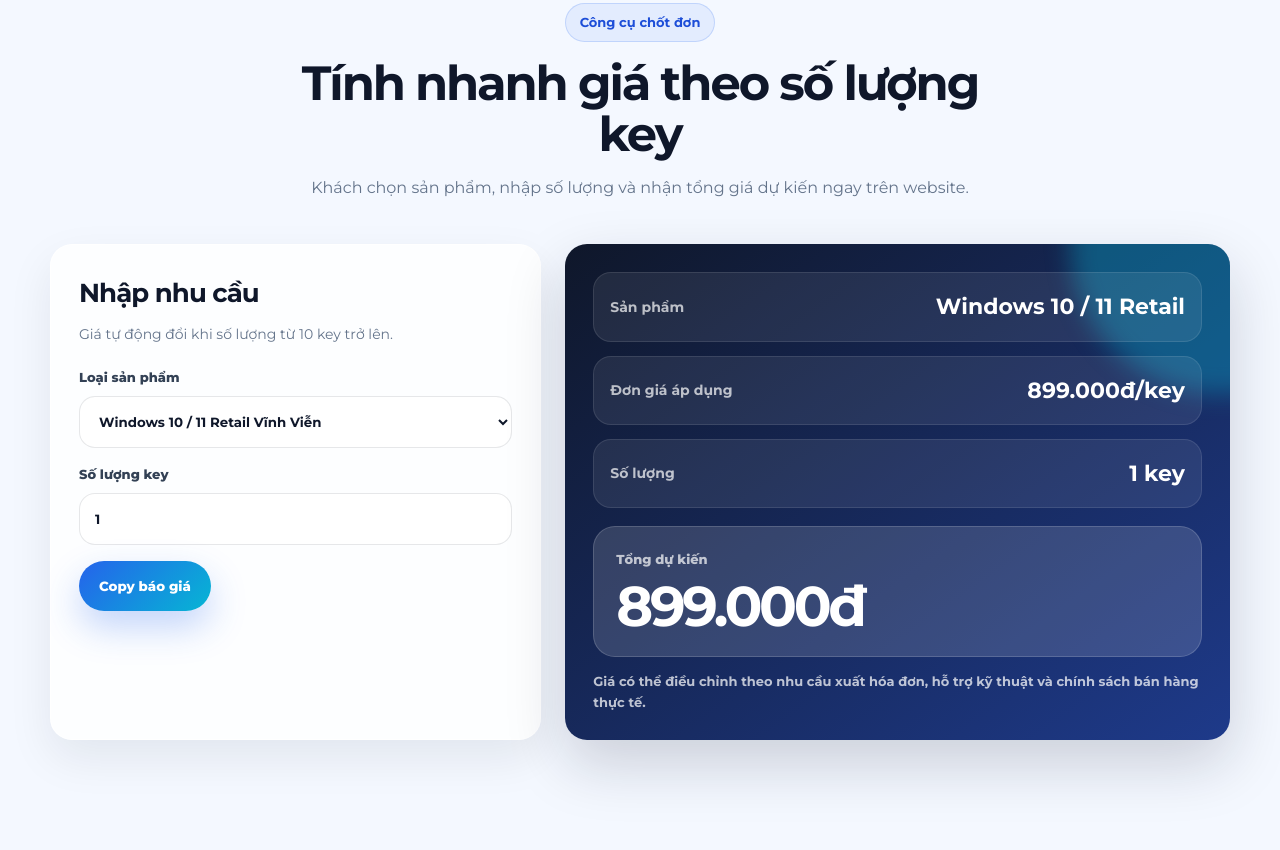
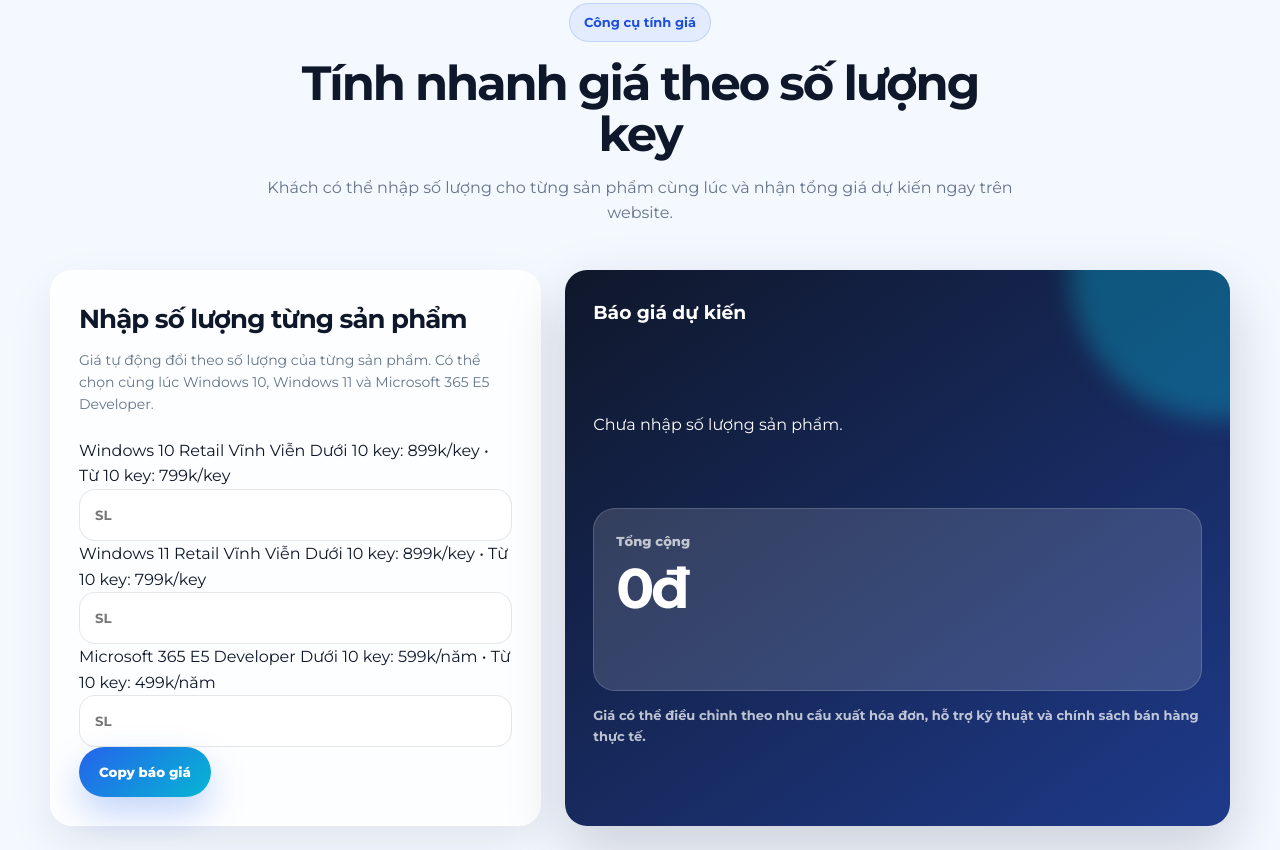
Before and after one commit to LeMinhTrii/win, a plain HTML site: page index.html in a window 1280 px wide. Shown: the part 2650-3500 px from the top of the page. Drawn offline with Linux system fonts and the light colour scheme.

Commit message:
Enhance calculator with multiple product inputs and pricing
Updated the calculator section to allow input for multiple products and improved the pricing display. Revised text for clarity and added new product options.

```diff
--- a/index.html
+++ b/index.html
@@ -280,40 +280,64 @@
       <section class="section" id="calculator">
         <div class="container">
           <div class="section-heading">
-            <span class="eyebrow">Công cụ chốt đơn</span>
+            <span class="eyebrow">Công cụ tính giá</span>
             <h2>Tính nhanh giá theo số lượng key</h2>
             <p>
-              Khách chọn sản phẩm, nhập số lượng và nhận tổng giá dự kiến ngay
-              trên website.
+              Khách có thể nhập số lượng cho từng sản phẩm cùng lúc và nhận tổng
+              giá dự kiến ngay trên website.
             </p>
           </div>
 
           <div class="calculator-wrap">
             <div class="calculator-card">
-              <h3>Nhập nhu cầu</h3>
-              <p>Giá tự động đổi khi số lượng từ 10 key trở lên.</p>
+              <h3>Nhập số lượng từng sản phẩm</h3>
+              <p>
+                Giá tự động đổi theo số lượng của từng sản phẩm. Có thể chọn
+                cùng lúc Windows 10, Windows 11 và Microsoft 365 E5 Developer.
+              </p>
 
-              <div class="field-group">
-                <label for="productType">Loại sản phẩm</label>
-                <select id="productType">
-                  <option value="windows">
-                    Windows 10 / 11 Retail Vĩnh Viễn
-                  </option>
-                  <option value="office">
-                    Office 365 E5 Developer - 1 năm
-                  </option>
-                </select>
-              </div>
+              <div class="calc-product-list">
+                <div class="calc-product-row">
+                  <div>
+                    <label for="qtyWin10">Windows 10 Retail Vĩnh Viễn</label>
+                    <span>Dưới 10 key: 899k/key • Từ 10 key: 799k/key</span>
+                  </div>
+                  <input
+                    type="number"
+                    id="qtyWin10"
+                    min="0"
+                    placeholder="SL"
+                    inputmode="numeric"
+                  />
+                </div>
 
-              <div class="field-group">
-                <label for="quantity">Số lượng key</label>
-                <input
-                  type="number"
-                  id="quantity"
-                  min="1"
-                  value="1"
-                  inputmode="numeric"
-                />
+                <div class="calc-product-row">
+                  <div>
+                    <label for="qtyWin11">Windows 11 Retail Vĩnh Viễn</label>
+                    <span>Dưới 10 key: 899k/key • Từ 10 key: 799k/key</span>
+                  </div>
+                  <input
+                    type="number"
+                    id="qtyWin11"
+                    min="0"
+                    placeholder="SL"
+                    inputmode="numeric"
+                  />
+                </div>
+
+                <div class="calc-product-row">
+                  <div>
+                    <label for="qtyOffice">Microsoft 365 E5 Developer</label>
+                    <span>Dưới 10 key: 599k/năm • Từ 10 key: 499k/năm</span>
+                  </div>
+                  <input
+                    type="number"
+                    id="qtyOffice"
+                    min="0"
+                    placeholder="SL"
+                    inputmode="numeric"
+                  />
+                </div>
               </div>
 
               <button class="btn btn-primary" type="button" id="copyQuote">
@@ -322,22 +346,19 @@
             </div>
 
             <div class="quote-result" aria-live="polite">
-              <div class="result-line">
-                <span>Sản phẩm</span>
-                <strong id="resultProduct">Windows 10 / 11 Retail</strong>
+              <h3 style="position: relative; z-index: 1; margin-bottom: 18px">
+                Báo giá dự kiến
+              </h3>
+
+              <div class="quote-summary-list" id="summaryList">
+                <p class="empty-summary">Chưa nhập số lượng sản phẩm.</p>
               </div>
-              <div class="result-line">
-                <span>Đơn giá áp dụng</span>
-                <strong id="resultUnit">899.000đ/key</strong>
+
+              <div class="result-total">
+                <span>Tổng cộng</span>
+                <strong id="grandTotal">0đ</strong>
               </div>
-              <div class="result-line">
-                <span>Số lượng</span>
-                <strong id="resultQty">1 key</strong>
-              </div>
-              <div class="result-total">
-                <span>Tổng dự kiến</span>
-                <strong id="resultTotal">899.000đ</strong>
-              </div>
+
               <p
                 style="
                   color: rgba(255, 255, 255, 0.72);
@@ -430,13 +451,14 @@
                   và quy mô triển khai.
                 </li>
                 <li>
-                  Microsoft 365 E5 Developer: dành cho môi trường
-                  developer/test, phù hợp để trải nghiệm, thiết lập và kiểm thử
-                  hệ sinh thái Microsoft 365.
+                  Microsoft 365 E5 Developer phù hợp cho cá nhân, người dùng phổ
+                  thông, học tập, trải nghiệm, test tính năng, demo kỹ thuật
+                  hoặc nhu cầu sử dụng linh hoạt trong hệ sinh thái Microsoft
+                  365.
                 </li>
                 <li>
-                  Microsoft 365 E5 Developer không thay thế cho các gói
-                  Microsoft 365 thương mại dùng chính thức cho doanh nghiệp.
+                  Tư vấn rõ theo từng nhu cầu: dùng cá nhân, học tập, văn phòng
+                  nhỏ, doanh nghiệp hoặc mua số lượng lớn.
                 </li>
                 <li>Có xuất hóa đơn đầy đủ theo thông tin khách hàng.</li>
               </ul>
@@ -472,14 +494,34 @@
 
             <div class="faq-item">
               <button class="faq-question" type="button">
-                <span>Microsoft 365 E5 Developer phù hợp với nhu cầu nào?</span>
+                <span
+                  >Người dùng cá nhân có dùng Microsoft 365 E5 Developer được
+                  không?</span
+                >
                 <span>+</span>
               </button>
               <div class="faq-content">
                 <p>
-                  Microsoft 365 E5 Developer phù hợp cho môi trường
-                  developer/test, trải nghiệm hệ sinh thái Microsoft 365, kiểm
-                  thử tính năng, demo kỹ thuật hoặc học tập nội bộ.
+                  Có. Microsoft 365 E5 Developer phù hợp cho người dùng cá nhân,
+                  học tập, trải nghiệm hệ sinh thái Microsoft 365, làm việc linh
+                  hoạt, test tính năng hoặc demo nội bộ. Khi tư vấn, chúng tôi
+                  sẽ hỗ trợ khách chọn đúng gói theo nhu cầu sử dụng thực tế.
+                </p>
+              </div>
+            </div>
+            <div class="faq-item">
+              <button class="faq-question" type="button">
+                <span
+                  >Có thể mua cùng lúc Windows 10, Windows 11 và Microsoft 365
+                  E5 Developer không?</span
+                >
+                <span>+</span>
+              </button>
+              <div class="faq-content">
+                <p>
+                  Có. Khách hàng có thể chọn nhiều sản phẩm cùng lúc và nhập số
+                  lượng riêng cho từng sản phẩm. Đội ngũ tư vấn sẽ tổng hợp nhu
+                  cầu và báo giá phù hợp.
                 </p>
               </div>
             </div>
@@ -539,11 +581,11 @@
               Gửi số lượng key cần mua, phiên bản Windows mong muốn và thông tin
               xuất hóa đơn. Đội ngũ tư vấn sẽ hỗ trợ chọn gói phù hợp.
             </p>
-            <div class="contact-info">
+            <!-- <div class="contact-info">
               <a href="tel:0900000000">☎ 0900 000 000</a>
               <a href="mailto:sales@example.com">✉ sales@example.com</a>
               <div>⏱ Hỗ trợ: 8:00 - 21:00 hằng ngày</div>
-            </div>
+            </div> -->
           </div>
 
           <form
```
